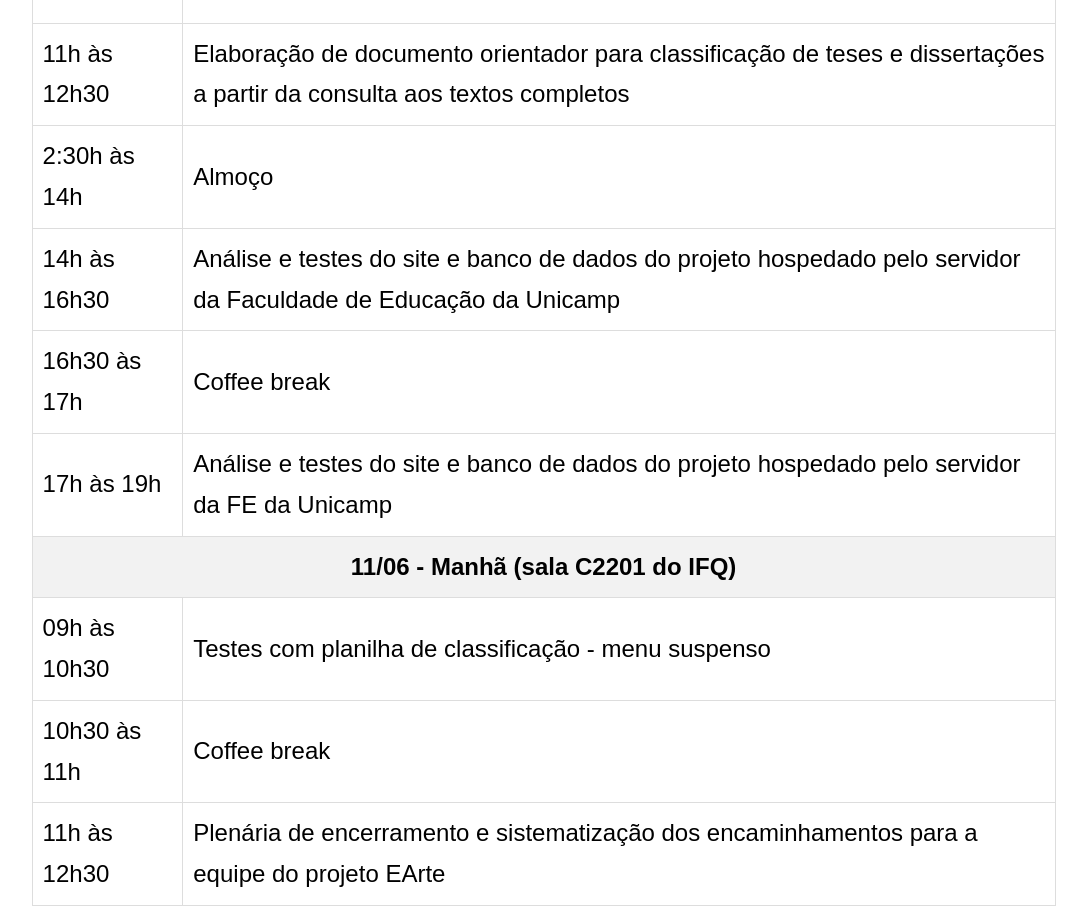
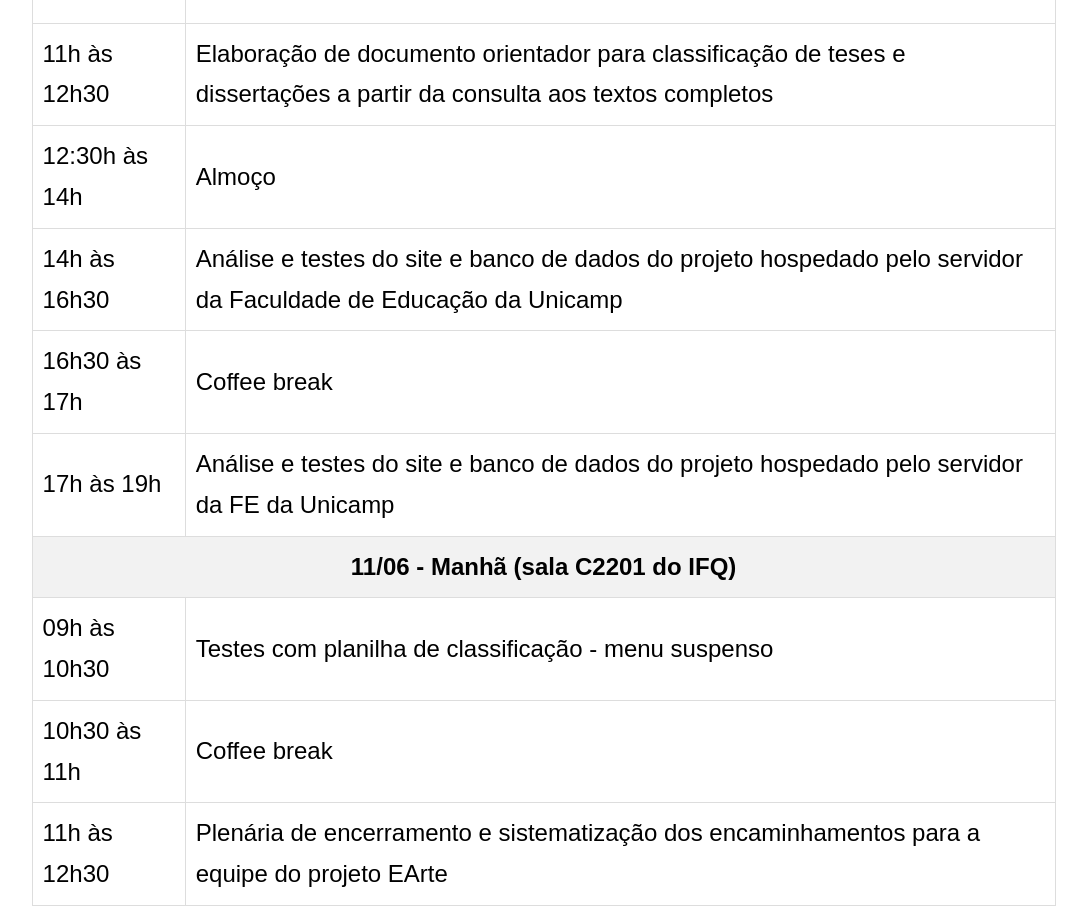
Before and after one commit to gepecea/iiiwpea, a plain HTML site: page index.html in a window 1280 px wide. Shown: the part 2660-3583 px from the top of the page, without its empty margins (90-1177 px from the left). Drawn offline with Linux system fonts and the light colour scheme.

Commit message:
Update index.html

```diff
--- a/index.html
+++ b/index.html
@@ -72,7 +72,7 @@
 		<td>Elaboração de documento orientador para classificação de teses e dissertações a partir da consulta aos textos completos</td>
 	</tr>
 	<tr>
-		<td>2:30h às 14h</td>
+		<td>12:30h às 14h</td>
 		<td>Almoço</td>
 	</tr>
 	<tr>
```
